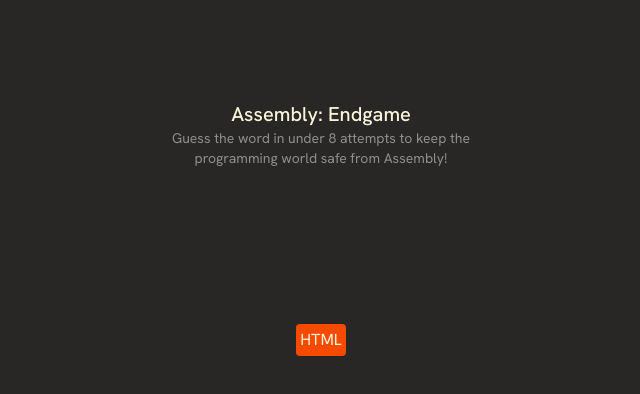
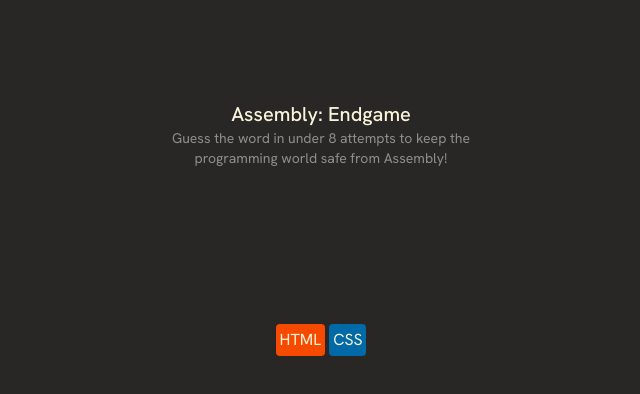
Before and after one commit to tomstao/hangman, a React (Vite) app: page / in a window 1280 px wide. Shown: the top 394 px of the page, without its empty margins (319-959 px from the left). Built offline with nearby package versions, Linux system fonts and the light colour scheme.

Commit message:
hangman game init

```diff
--- a/src/App.tsx
+++ b/src/App.tsx
@@ -9,8 +9,9 @@ function App() {
                 <p className="text-sm" style={{color:"#8E8E8E"}}>Guess the word in under 8 attempts to keep the programming world safe from Assembly!</p>
             </div>
 
-            <div className="container flex justify-center items-center flex-col">
+            <div className="container flex justify-center items-center flex-row gap-1">
                 <Language content={"HTML"} className={"bg-orange-600"} fontColor={"#F9F4DA"} />
+                <Language content={"CSS"} className={"bg-sky-700"} fontColor={"#F9F4DA"} />
             </div>
         </>
     )
```
